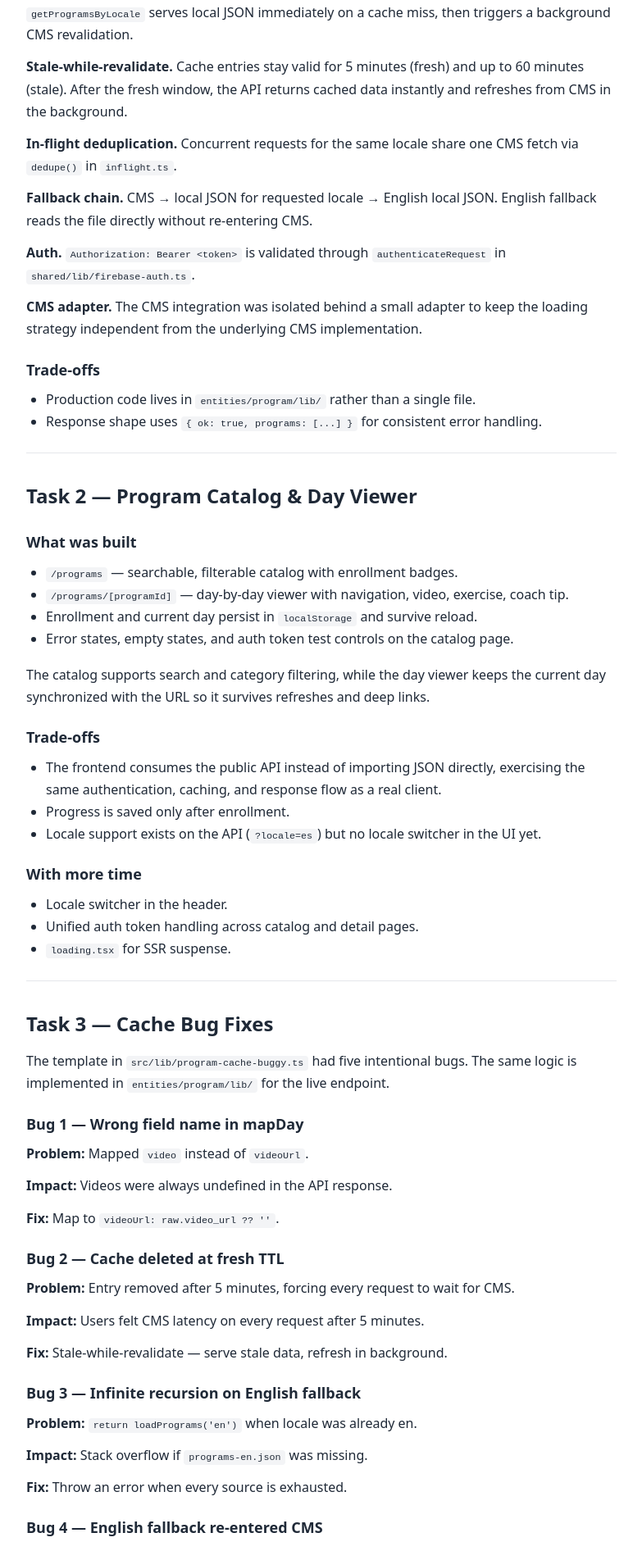
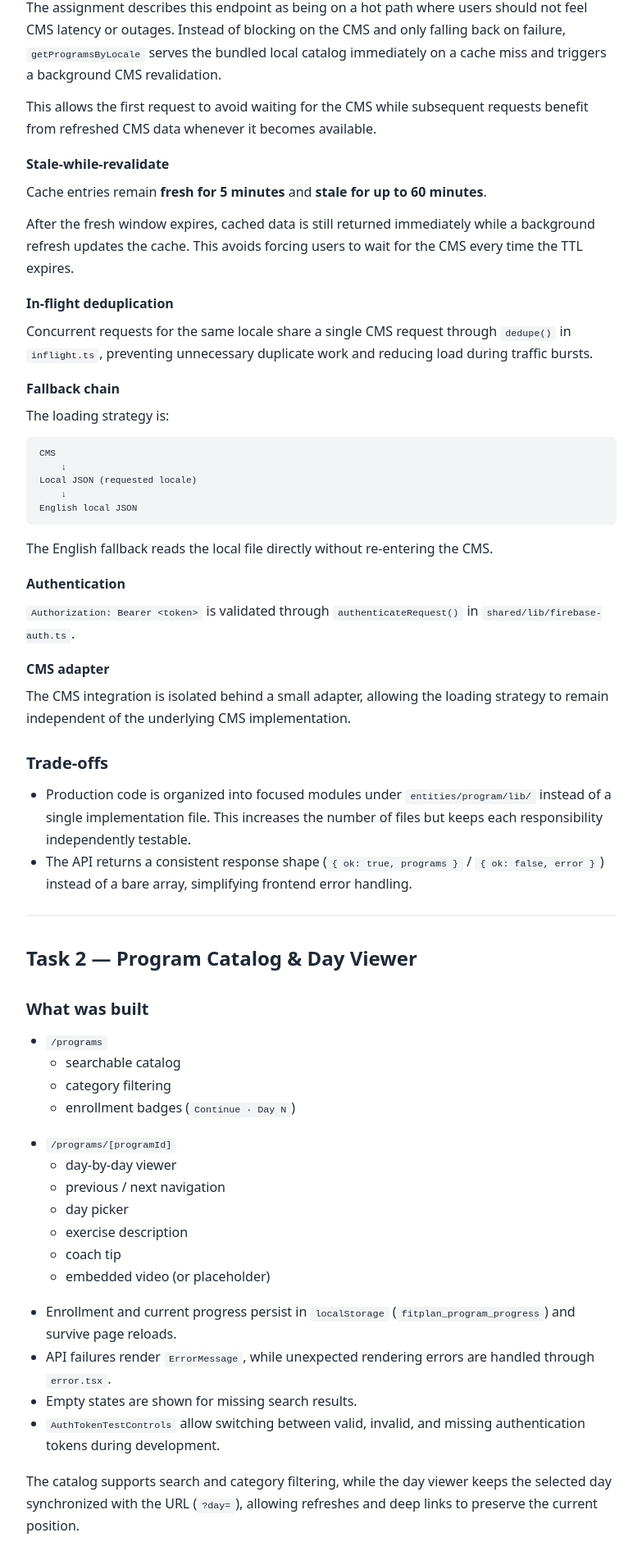
Before and after one commit to gmoinbong/fitpro-tz, a Next.js app: page /submission in a window 1280 px wide. Shown: the part 587-2479 px from the top of the page at 82% size, without its empty margins (248-1031 px from the left). Built offline with nearby package versions, Linux system fonts and the light colour scheme.

Commit message:
refactor: enhance submission documentation with improved formatting, detailed task descriptions, and architectural decisions for better clarity and organization

```diff
--- a/src/app/submission/page.tsx
+++ b/src/app/submission/page.tsx
@@ -2,11 +2,21 @@ import Link from 'next/link';
 
 const page = { maxWidth: 720, margin: '40px auto', padding: '0 20px', lineHeight: 1.7, color: '#1f2937' };
 const h2 = { margin: '32px 0 12px', fontSize: 24 };
-const h3 = { margin: '20px 0 8px', fontSize: 18 };
+const h3 = { margin: '24px 0 8px', fontSize: 20 };
+const h4 = { margin: '16px 0 6px', fontSize: 16 };
 const p = { margin: '0 0 12px' };
 const ul = { margin: '0 0 16px', paddingLeft: 24 };
 const hr = { margin: '24px 0', border: 0, borderTop: '1px solid #e5e7eb' };
 const code = { padding: '2px 6px', borderRadius: 4, background: '#f3f4f6', fontSize: '0.9em' };
+const pre = {
+  margin: '0 0 16px',
+  padding: '12px 16px',
+  borderRadius: 6,
+  background: '#f3f4f6',
+  fontSize: '0.85em',
+  overflowX: 'auto' as const,
+  lineHeight: 1.5,
+};
 
 export default function SubmissionPage() {
   return (
@@ -19,13 +29,13 @@ export default function SubmissionPage() {
 
       <h2 style={h2}>Tasks Completed</h2>
       <p style={p}>
-        I completed Tasks 1, 2, and 3 (Backend API, Frontend catalog &amp; day viewer, and Cache
-        debugging).
+        I completed <strong>Tasks 1, 2, and 3</strong> (Backend API, Frontend catalog &amp; day viewer,
+        and Cache debugging).
       </p>
       <p style={p}>
-        I left Task 4 (payment webhooks) out of scope to stay within the suggested time budget. The
-        first three tasks form a complete vertical slice covering the backend API, caching strategy,
-        and frontend experience.
+        I left <strong>Task 4</strong> (payment webhooks) out of scope to stay within the suggested time
+        budget. The first three tasks form a complete vertical slice covering the backend API, caching
+        strategy, and frontend experience.
       </p>
 
       <hr style={hr} />
@@ -33,39 +43,72 @@ export default function SubmissionPage() {
       <h2 style={h2}>Task 1 — Program Catalog API</h2>
 
       <h3 style={h3}>Key decisions</h3>
+
+      <h4 style={h4}>Local-first on cold start</h4>
       <p style={p}>
-        <strong>Local-first on cold start.</strong> The brief says the endpoint is on a hot path and
-        users should not feel CMS latency or outages. Instead of blocking on CMS and falling back only
-        on failure, <code style={code}>getProgramsByLocale</code> serves local JSON immediately on a
-        cache miss, then triggers a background CMS revalidation.
+        The assignment describes this endpoint as being on a hot path where users should not feel CMS
+        latency or outages. Instead of blocking on the CMS and only falling back on failure,{' '}
+        <code style={code}>getProgramsByLocale</code> serves the bundled local catalog immediately on a
+        cache miss and triggers a background CMS revalidation.
       </p>
       <p style={p}>
-        <strong>Stale-while-revalidate.</strong> Cache entries stay valid for 5 minutes (fresh) and up
-        to 60 minutes (stale). After the fresh window, the API returns cached data instantly and
-        refreshes from CMS in the background.
+        This allows the first request to avoid waiting for the CMS while subsequent requests benefit from
+        refreshed CMS data whenever it becomes available.
+      </p>
+
+      <h4 style={h4}>Stale-while-revalidate</h4>
+      <p style={p}>
+        Cache entries remain <strong>fresh for 5 minutes</strong> and <strong>stale for up to 60 minutes</strong>.
       </p>
       <p style={p}>
-        <strong>In-flight deduplication.</strong> Concurrent requests for the same locale share one CMS
-        fetch via <code style={code}>dedupe()</code> in <code style={code}>inflight.ts</code>.
+        After the fresh window expires, cached data is still returned immediately while a background refresh
+        updates the cache. This avoids forcing users to wait for the CMS every time the TTL expires.
       </p>
+
+      <h4 style={h4}>In-flight deduplication</h4>
       <p style={p}>
-        <strong>Fallback chain.</strong> CMS → local JSON for requested locale → English local JSON.
-        English fallback reads the file directly without re-entering CMS.
+        Concurrent requests for the same locale share a single CMS request through{' '}
+        <code style={code}>dedupe()</code> in <code style={code}>inflight.ts</code>, preventing unnecessary
+        duplicate work and reducing load during traffic bursts.
       </p>
+
+      <h4 style={h4}>Fallback chain</h4>
+      <p style={p}>The loading strategy is:</p>
+      <pre style={pre}>{`CMS
+    ↓
+Local JSON (requested locale)
+    ↓
+English local JSON`}</pre>
       <p style={p}>
-        <strong>Auth.</strong> <code style={code}>Authorization: Bearer &lt;token&gt;</code> is
-        validated through <code style={code}>authenticateRequest</code> in{' '}
+        The English fallback reads the local file directly without re-entering the CMS.
+      </p>
+
+      <h4 style={h4}>Authentication</h4>
+      <p style={p}>
+        <code style={code}>Authorization: Bearer &lt;token&gt;</code> is validated through{' '}
+        <code style={code}>authenticateRequest()</code> in{' '}
         <code style={code}>shared/lib/firebase-auth.ts</code>.
       </p>
+
+      <h4 style={h4}>CMS adapter</h4>
       <p style={p}>
-        <strong>CMS adapter.</strong> The CMS integration was isolated behind a small adapter to keep
-        the loading strategy independent from the underlying CMS implementation.
+        The CMS integration is isolated behind a small adapter, allowing the loading strategy to remain
+        independent of the underlying CMS implementation.
       </p>
 
       <h3 style={h3}>Trade-offs</h3>
       <ul style={ul}>
-        <li>Production code lives in <code style={code}>entities/program/lib/</code> rather than a single file.</li>
-        <li>Response shape uses <code style={code}>{'{ ok: true, programs: [...] }'}</code> for consistent error handling.</li>
+        <li>
+          Production code is organized into focused modules under{' '}
+          <code style={code}>entities/program/lib/</code> instead of a single implementation file. This
+          increases the number of files but keeps each responsibility independently testable.
+        </li>
+        <li>
+          The API returns a consistent response shape (
+          <code style={code}>{'{ ok: true, programs }'}</code> /{' '}
+          <code style={code}>{'{ ok: false, error }'}</code>) instead of a bare array, simplifying frontend
+          error handling.
+        </li>
       </ul>
 
       <hr style={hr} />
@@ -74,14 +117,43 @@ export default function SubmissionPage() {
 
       <h3 style={h3}>What was built</h3>
       <ul style={ul}>
-        <li><code style={code}>/programs</code> — searchable, filterable catalog with enrollment badges.</li>
-        <li><code style={code}>/programs/[programId]</code> — day-by-day viewer with navigation, video, exercise, coach tip.</li>
-        <li>Enrollment and current day persist in <code style={code}>localStorage</code> and survive reload.</li>
-        <li>Error states, empty states, and auth token test controls on the catalog page.</li>
+        <li>
+          <code style={code}>/programs</code>
+          <ul style={ul}>
+            <li>searchable catalog</li>
+            <li>category filtering</li>
+            <li>enrollment badges (<code style={code}>Continue · Day N</code>)</li>
+          </ul>
+        </li>
+        <li>
+          <code style={code}>/programs/[programId]</code>
+          <ul style={ul}>
+            <li>day-by-day viewer</li>
+            <li>previous / next navigation</li>
+            <li>day picker</li>
+            <li>exercise description</li>
+            <li>coach tip</li>
+            <li>embedded video (or placeholder)</li>
+          </ul>
+        </li>
+        <li>
+          Enrollment and current progress persist in <code style={code}>localStorage</code> (
+          <code style={code}>fitplan_program_progress</code>) and survive page reloads.
+        </li>
+        <li>
+          API failures render <code style={code}>ErrorMessage</code>, while unexpected rendering errors are
+          handled through <code style={code}>error.tsx</code>.
+        </li>
+        <li>Empty states are shown for missing search results.</li>
+        <li>
+          <code style={code}>AuthTokenTestControls</code> allow switching between valid, invalid, and missing
+          authentication tokens during development.
+        </li>
       </ul>
       <p style={p}>
-        The catalog supports search and category filtering, while the day viewer keeps the current day
-        synchronized with the URL so it survives refreshes and deep links.
+        The catalog supports search and category filtering, while the day viewer keeps the selected day
+        synchronized with the URL (<code style={code}>?day=</code>), allowing refreshes and deep links to
+        preserve the current position.
       </p>
 
       <h3 style={h3}>Trade-offs</h3>
@@ -90,80 +162,161 @@ export default function SubmissionPage() {
           The frontend consumes the public API instead of importing JSON directly, exercising the same
           authentication, caching, and response flow as a real client.
         </li>
-        <li>Progress is saved only after enrollment.</li>
-        <li>Locale support exists on the API (<code style={code}>?locale=es</code>) but no locale switcher in the UI yet.</li>
+        <li>
+          Progress is only persisted after enrollment. Browsing program days before enrolling updates the
+          URL but does not modify stored progress.
+        </li>
+        <li>
+          Locale support exists on the API (<code style={code}>?locale=es</code>), although the UI currently
+          does not expose a locale switcher.
+        </li>
       </ul>
 
       <h3 style={h3}>With more time</h3>
       <ul style={ul}>
-        <li>Locale switcher in the header.</li>
-        <li>Unified auth token handling across catalog and detail pages.</li>
-        <li><code style={code}>loading.tsx</code> for SSR suspense.</li>
+        <li>Add a locale switcher.</li>
+        <li>Reduce the remaining duplication around authentication and locale handling across program pages.</li>
+        <li>Add <code style={code}>loading.tsx</code> for streaming/Suspense.</li>
+        <li>Improve client-side navigation to avoid full page reloads where appropriate.</li>
       </ul>
 
       <hr style={hr} />
 
       <h2 style={h2}>Task 3 — Cache Bug Fixes</h2>
       <p style={p}>
-        The template in <code style={code}>src/lib/program-cache-buggy.ts</code> had five intentional
-        bugs. The same logic is implemented in <code style={code}>entities/program/lib/</code> for
-        the live endpoint.
+        The template in <code style={code}>src/lib/program-cache-buggy.ts</code> contained five intentional
+        bugs.
+      </p>
+      <p style={p}>
+        Below is what each bug affected and how it was fixed. The production implementation follows the
+        corrected logic inside <code style={code}>entities/program/lib/</code>.
       </p>
 
-      <h3 style={h3}>Bug 1 — Wrong field name in mapDay</h3>
-      <p style={p}><strong>Problem:</strong> Mapped <code style={code}>video</code> instead of <code style={code}>videoUrl</code>.</p>
-      <p style={p}><strong>Impact:</strong> Videos were always undefined in the API response.</p>
-      <p style={p}><strong>Fix:</strong> Map to <code style={code}>videoUrl: raw.video_url ?? ''</code>.</p>
+      <h3 style={h3}>Bug 1 — Wrong field mapping</h3>
+      <p style={p}><strong>Problem</strong></p>
+      <p style={p}>
+        <code style={code}>video_url</code> was mapped to <code style={code}>video</code> instead of{' '}
+        <code style={code}>videoUrl</code>.
+      </p>
+      <p style={p}><strong>Impact</strong></p>
+      <p style={p}>Videos were always missing from the API response.</p>
+      <p style={p}><strong>Fix</strong></p>
+      <p style={p}>Map the CMS field to:</p>
+      <pre style={pre}>videoUrl: raw.video_url ?? &apos;&apos;</pre>
 
-      <h3 style={h3}>Bug 2 — Cache deleted at fresh TTL</h3>
-      <p style={p}><strong>Problem:</strong> Entry removed after 5 minutes, forcing every request to wait for CMS.</p>
-      <p style={p}><strong>Impact:</strong> Users felt CMS latency on every request after 5 minutes.</p>
-      <p style={p}><strong>Fix:</strong> Stale-while-revalidate — serve stale data, refresh in background.</p>
+      <h3 style={h3}>Bug 2 — Cache removed after fresh TTL</h3>
+      <p style={p}><strong>Problem</strong></p>
+      <p style={p}>Cache entries were deleted after five minutes.</p>
+      <p style={p}><strong>Impact</strong></p>
+      <p style={p}>Every request after the fresh TTL waited for the CMS, defeating the purpose of caching.</p>
+      <p style={p}><strong>Fix</strong></p>
+      <p style={p}>
+        Cache entries remain available for a stale period. Stale data is returned immediately while
+        background revalidation refreshes the cache.
+      </p>
 
       <h3 style={h3}>Bug 3 — Infinite recursion on English fallback</h3>
-      <p style={p}><strong>Problem:</strong> <code style={code}>return loadPrograms('en')</code> when locale was already en.</p>
-      <p style={p}><strong>Impact:</strong> Stack overflow if <code style={code}>programs-en.json</code> was missing.</p>
-      <p style={p}><strong>Fix:</strong> Throw an error when every source is exhausted.</p>
+      <p style={p}><strong>Problem</strong></p>
+      <p style={p}>
+        When every loader failed for the English locale, the code called{' '}
+        <code style={code}>loadPrograms(&apos;en&apos;)</code> again.
+      </p>
+      <p style={p}><strong>Impact</strong></p>
+      <p style={p}>Potential stack overflow if the English catalog was unavailable.</p>
+      <p style={p}><strong>Fix</strong></p>
+      <p style={p}>
+        Throw an error once every source has been exhausted, allowing the API route to return an appropriate
+        failure response.
+      </p>
 
-      <h3 style={h3}>Bug 4 — English fallback re-entered CMS</h3>
-      <p style={p}><strong>Problem:</strong> Fallback called <code style={code}>loadPrograms('en')</code>, hitting CMS again.</p>
-      <p style={p}><strong>Impact:</strong> Extra latency and another chance of CMS failure.</p>
-      <p style={p}><strong>Fix:</strong> Call <code style={code}>loadLocal('en')</code> directly.</p>
+      <h3 style={h3}>Bug 4 — English fallback re-entered the CMS</h3>
+      <p style={p}><strong>Problem</strong></p>
+      <p style={p}>
+        The English fallback called <code style={code}>loadPrograms(&apos;en&apos;)</code>, causing another CMS
+        request.
+      </p>
+      <p style={p}><strong>Impact</strong></p>
+      <p style={p}>
+        Extra latency and another chance of CMS failure when a local file was already available.
+      </p>
+      <p style={p}><strong>Fix</strong></p>
+      <p style={p}>Load the English JSON directly without contacting the CMS again.</p>
 
       <h3 style={h3}>Bug 5 — Missing in-flight deduplication</h3>
-      <p style={p}><strong>Problem:</strong> Concurrent requests triggered multiple CMS fetches for the same locale.</p>
-      <p style={p}><strong>Impact:</strong> Unnecessary load and thundering herd under burst traffic.</p>
-      <p style={p}><strong>Fix:</strong> Share a single in-flight promise per locale via <code style={code}>dedupe(locale, fn)</code>.</p>
+      <p style={p}><strong>Problem</strong></p>
+      <p style={p}>Concurrent requests for the same locale each triggered their own CMS request.</p>
+      <p style={p}><strong>Impact</strong></p>
+      <p style={p}>Unnecessary CMS load and thundering herd behaviour under burst traffic.</p>
+      <p style={p}><strong>Fix</strong></p>
+      <p style={p}>
+        Share a single in-flight promise per locale using{' '}
+        <code style={code}>dedupe(locale, fn)</code>.
+      </p>
+
+      <h3 style={h3}>Maintainability</h3>
+      <p style={p}>The production implementation separates:</p>
+      <ul style={ul}>
+        <li>cache management</li>
+        <li>loading strategy</li>
+        <li>CMS integration</li>
+        <li>background revalidation</li>
+      </ul>
+      <p style={p}>
+        into focused modules. This keeps each responsibility independently testable while avoiding one large
+        orchestration file.
+      </p>
+      <p style={p}>
+        The loading strategy intentionally serves local data before contacting the CMS on a cold cache,
+        followed by background revalidation. This prioritizes response time while still allowing the cache to
+        converge toward fresh CMS data.
+      </p>
 
       <hr style={hr} />
 
       <h2 style={h2}>Testing</h2>
-      <p style={p}>
-        Run <code style={code}>npm test</code> — tests cover authentication, cache expiration, fallback
-        behavior, stale-while-revalidate, CMS mapping, and client-side progress persistence.
-      </p>
+      <p style={p}>Run:</p>
+      <pre style={pre}>npm test</pre>
+      <p style={p}>Tests cover:</p>
+      <ul style={ul}>
+        <li>authentication</li>
+        <li>cache expiration</li>
+        <li>stale-while-revalidate</li>
+        <li>fallback behaviour</li>
+        <li>CMS mapping</li>
+        <li>client-side progress persistence</li>
+      </ul>
 
       <hr style={hr} />
 
       <h2 style={h2}>What I&apos;d improve with more time</h2>
-      <ol style={{ ...ul, listStyle: 'decimal' }}>
+      <ul style={ul}>
         <li>
-          Refine the shared data-fetching layer to eliminate the remaining duplication around
-          authentication and locale handling across program pages.
+          Refine the shared data-fetching layer to eliminate the remaining duplication around authentication
+          and locale handling.
         </li>
-        <li>Add integration tests that hit the real route without mocks.</li>
-        <li>Structured logging and metrics for cache hit/miss and CMS failure rates.</li>
-        <li>Task 4 — webhook signature verification and subscription state machine.</li>
-      </ol>
+        <li>Add integration tests that exercise the real API routes without mocks.</li>
+        <li>Add structured logging and metrics for cache hit/miss ratios and CMS failures.</li>
+        <li>
+          Implement <strong>Task 4</strong> (webhook signature verification and subscription state machine).
+        </li>
+      </ul>
 
       <hr style={hr} />
 
       <h2 style={h2}>Architecture</h2>
       <p style={p}>
-        I kept the architecture intentionally lightweight. The project is organized around the program
-        entity, separating API access, caching, CMS integration, persistence, and UI without introducing
-        additional layers such as repositories or use cases. My goal was to keep responsibilities clear
-        while avoiding unnecessary abstraction for a project of this size.
+        I intentionally kept the architecture lightweight and focused on the scope of the assignment.
+      </p>
+      <p style={p}>
+        The project is organized around the <code style={code}>program</code> entity, separating API access,
+        caching, CMS integration, persistence, and UI without introducing additional layers such as repositories
+        or use cases.
+      </p>
+      <p style={p}>
+        Throughout the implementation I preferred straightforward solutions over additional abstraction. New
+        modules were introduced only when they removed duplicated responsibility or improved testability, rather
+        than to satisfy a particular architectural pattern. This keeps the codebase easy to navigate while
+        allowing each responsibility to evolve independently.
       </p>
     </main>
   );
```
Also changed, not shown: 1 other file (tests, documents, lock files or other folders).
